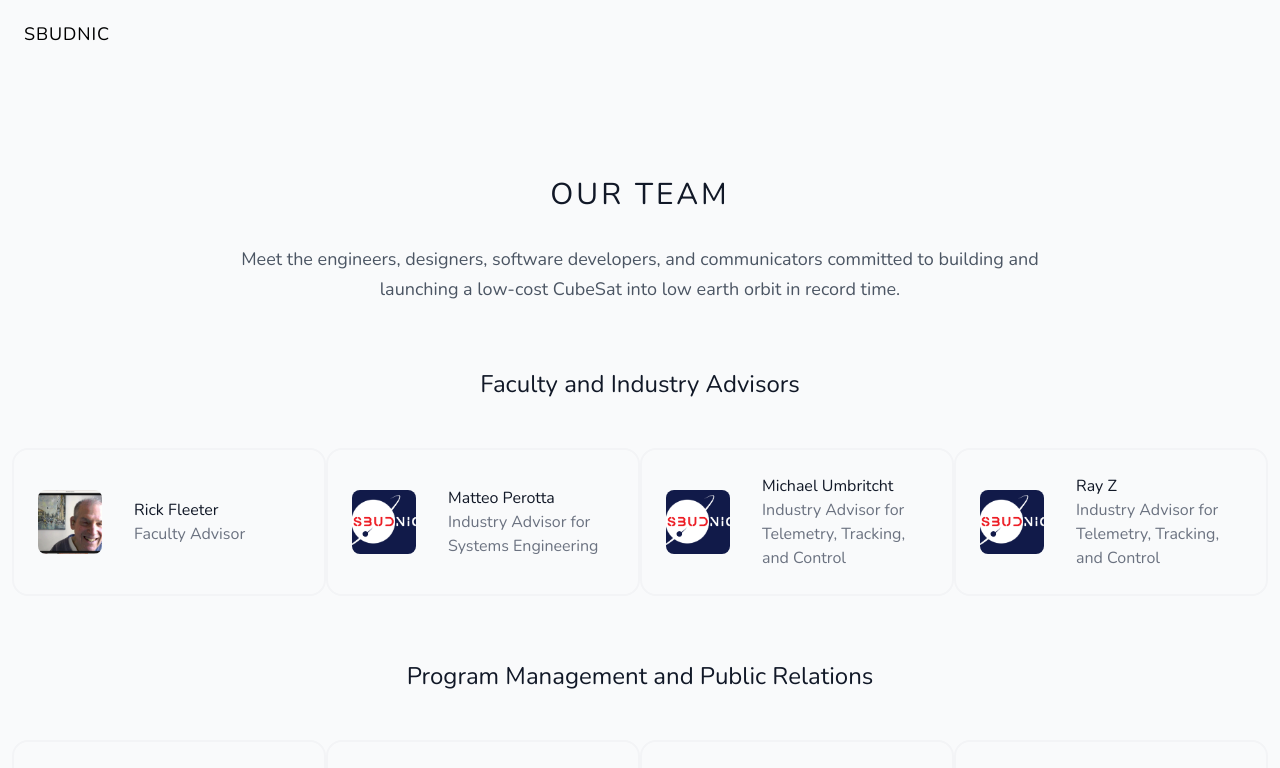
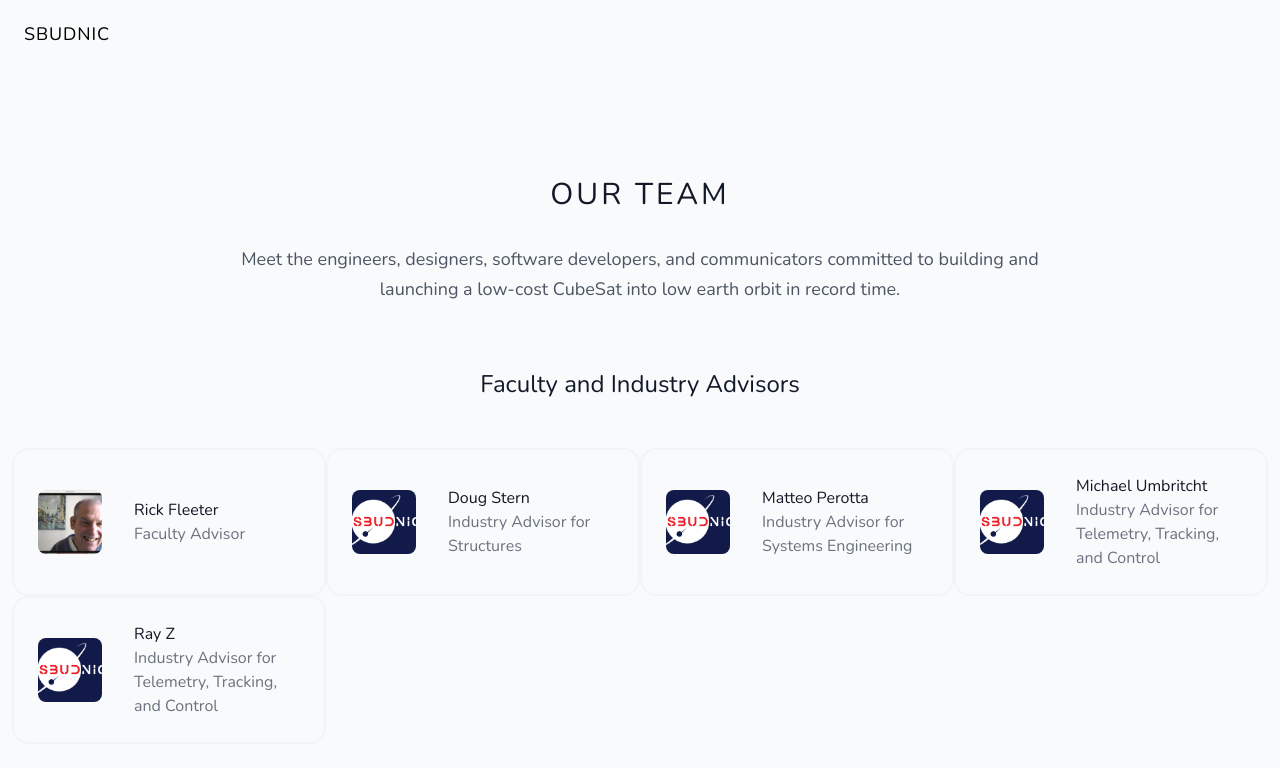
Before and after one commit to benkilimnik/SBUDNIC, a React (Create React App) app: page /team in a window 1280 px wide. Shown: the top 768 px of the page. Built offline with nearby package versions, Linux system fonts and the light colour scheme.

Commit message:
add Doug Stern team page

```diff
--- a/src/components/content/team.js
+++ b/src/components/content/team.js
@@ -201,6 +201,15 @@ const team = [
     image: rick,
   },
   {
+    id: 66,
+    title: "Doug Stern",
+    subtitle: "Committed to building and launching a low-cost CubeSat into low earth orbit in record time.",
+    team: "Advisor",
+    category: "General",
+    position: "Industry Advisor for Structures",
+    image: sbudnicNW,
+  },
+  {
     id: 25,
     title: "Matteo Perotta",
     subtitle: "Committed to building and launching a low-cost CubeSat into low earth orbit in record time.",
```
Also changed, not shown: 1 other file (tests, documents, lock files or other folders).
